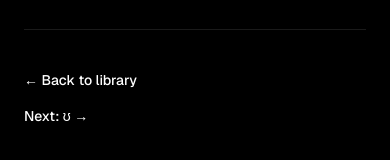
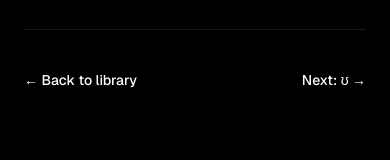
Before and after one commit to KulafuAcademy/ATLAS, a Next.js app: page /sounds/aa in a window 390 px wide. Shown: the part 2237-2397 px from the top of the page. Built offline with nearby package versions, Linux system fonts and the light colour scheme.

Commit message:
edited next button to stay at the right side for smaller screens

```diff
--- a/components/sounds/SoundDetail.tsx
+++ b/components/sounds/SoundDetail.tsx
@@ -142,7 +142,7 @@ export function SoundDetail({ symbol, related, learningStep, next }: SoundDetail
       ) : null}
 
       <section className="border-t border-white/10 pt-10">
-        <div className="flex flex-col gap-4 sm:flex-row sm:items-center sm:justify-between">
+        <div className="flex items-center justify-between gap-4">
           <Link
             href="/sounds"
             className="inline-flex text-sm font-medium text-white underline underline-offset-4 transition hover:text-white/70"
```
